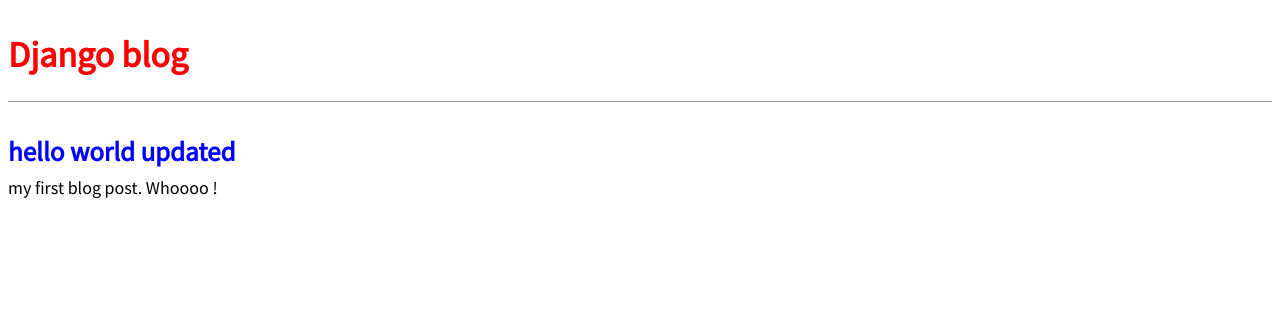
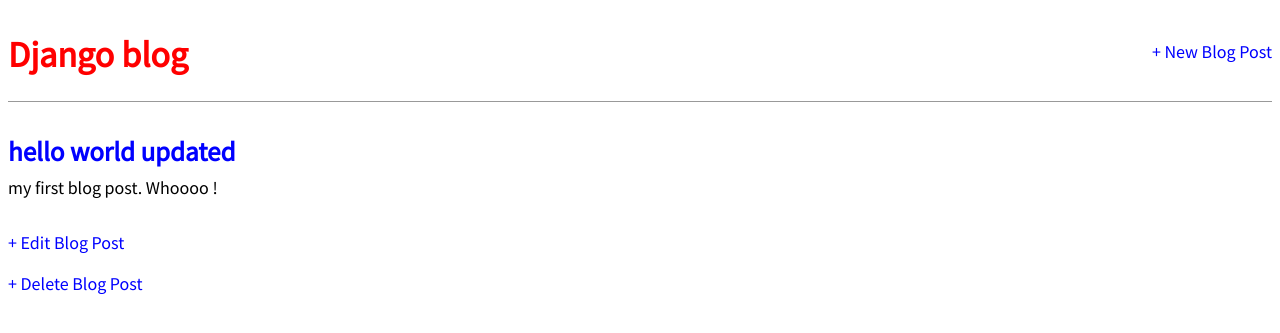
Before and after one commit to Detharion91/django-blog, a Django app: page /post/1/ in a window 1280 px wide. Shown: the top 333 px of the page. Run offline with Django 3.2, Linux system fonts and the light colour scheme; data comes from the database, SQL or seed files in the repository; both versions use the stored data as it was after the commit.

Commit message:
Added create, edit and delete posts

```diff
--- a/blog/models.py
+++ b/blog/models.py
@@ -1,4 +1,5 @@
 from django.db import models
+from django.urls import reverse
 
 
 class Post(models.Model):
@@ -8,3 +9,6 @@
 
     def __str__(self):
         return self.title
+
+    def get_absolute_url(self):
+        return reverse('post_detail', args=[str(self.id)])
--- a/blog/urls.py
+++ b/blog/urls.py
@@ -1,9 +1,18 @@
 from django.urls import path
 
-from .views import BlogListView, BlogDetailView
+from .views import (
+    BlogListView,
+    BlogDetailView,
+    BlogCreateView,
+    BlogUpdateView,
+    BlogDeleteView,
+)
 
 
 urlpatterns = [
     path('', BlogListView.as_view(), name='home'),
     path('post/<int:pk>/', BlogDetailView.as_view(), name='post_detail'),
+    path('post/new/', BlogCreateView.as_view(), name='post_new'),
+    path('post(<int:pk>/edit/', BlogUpdateView.as_view(), name='post_edit'),
+    path('post/<int:pk>/delete/', BlogDeleteView.as_view(), name='post_delete'),
 ]
--- a/blog/views.py
+++ b/blog/views.py
@@ -1,4 +1,6 @@
 from django.views.generic import ListView, DetailView
+from django.views.generic.edit import CreateView, UpdateView, DeleteView
+from django.urls import reverse_lazy
 
 from .models import Post
 
@@ -11,3 +13,21 @@
 class BlogDetailView(DetailView):
     model = Post
     template_name = 'post_detail.html'
+
+
+class BlogCreateView(CreateView):
+    model = Post
+    template_name = 'post_new.html'
+    fields = ['title', 'author', 'body']
+
+
+class BlogUpdateView(UpdateView):
+    model = Post
+    template_name = 'post_edit.html'
+    fields = ['title', 'body']
+
+
+class BlogDeleteView(DeleteView):
+    model = Post
+    template_name = 'post_delete.html'
+    success_url = reverse_lazy('home')
--- a/templates/base.html
+++ b/templates/base.html
@@ -8,7 +8,12 @@
     </head>
     <body>
         <header>
-            <h1><a href="{% url 'home' %}">Django blog</a></h1>
+            <div class="nav-left">
+                <h1><a href="{% url 'home' %}">Django blog</a></h1>
+            </div>
+            <div class="nav-right">
+                <a href="{% url 'post_new' %}">+ New Blog Post</a>
+            </div>
         </header>
         <div>
             {% block content %}
--- a/templates/post_detail.html
+++ b/templates/post_detail.html
@@ -5,4 +5,6 @@
         <h2>{{ post.title }}</h2>
         <p>{{ post.body }}</p>
     </div>
+    <p><a href="{% url 'post_edit' post.pk %}">+ Edit Blog Post</a></p>
+    <p><a href="{% url 'post_delete' post.pk %}">+ Delete Blog Post</a></p>
 {% endblock %}
```
Also changed, not shown: blog/tests.py (+24 -0 lines), templates/post_delete.html (added, +9 -0 lines), templates/post_edit.html (added, +9 -0 lines), templates/post_new.html (added, +9 -0 lines), db.sqlite3.
